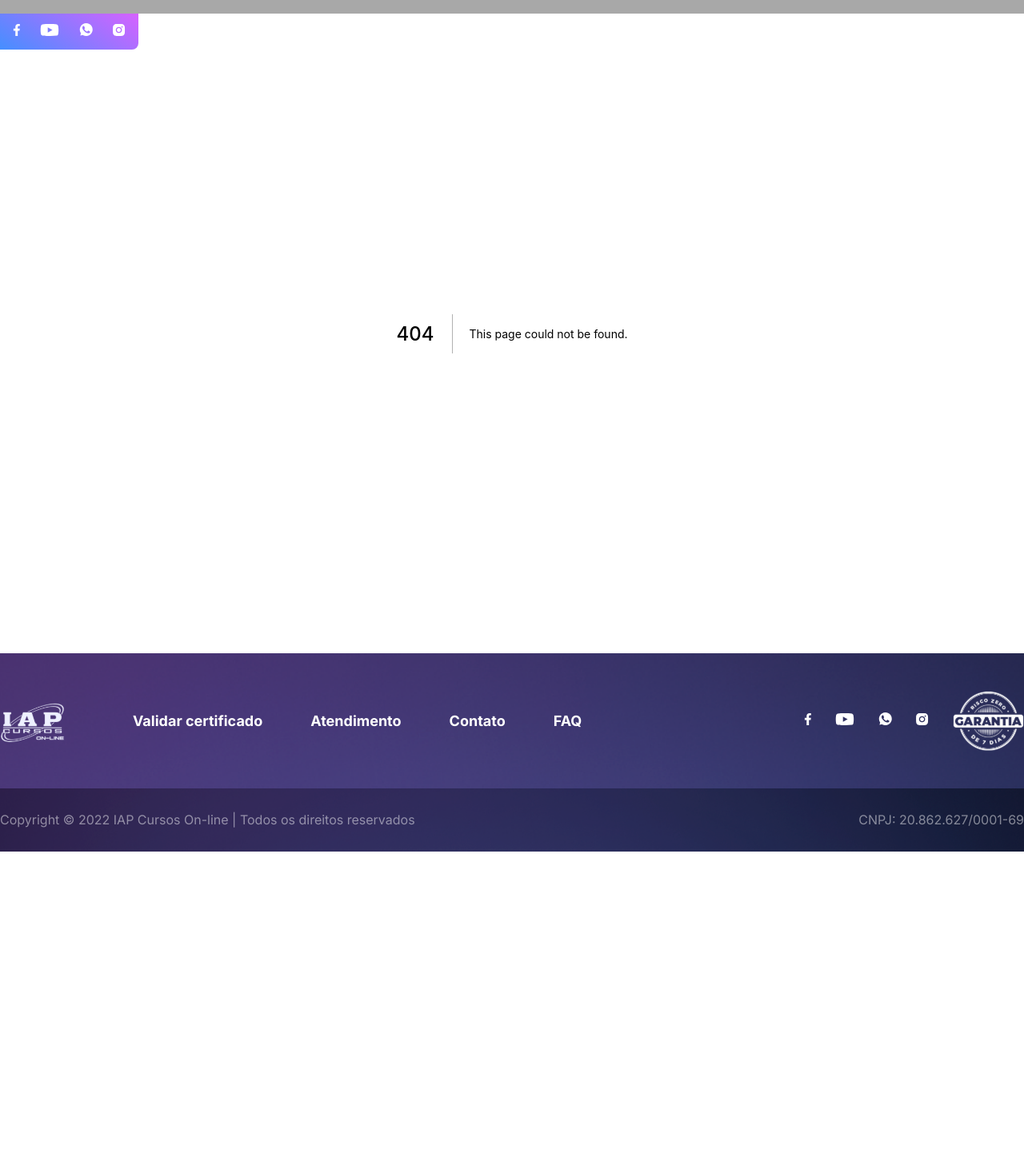
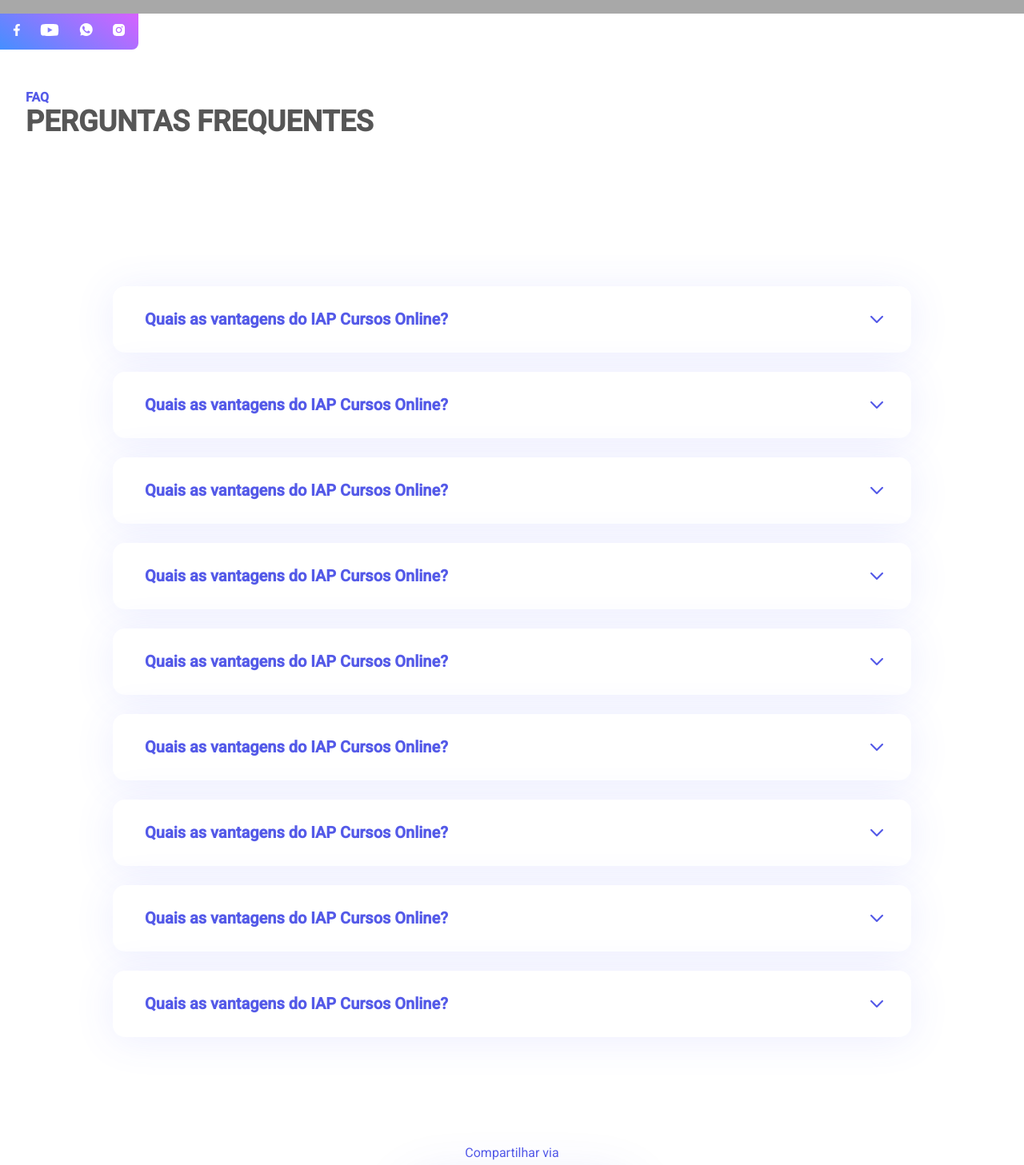
Before and after one commit to lzhudsontoliveira/iap-front-end, a Next.js app: page /perguntas-frequentes in a window 1280 px wide. Before the commit this address had no page. Shown: the part 73-1530 px from the top of the page at 80% size. Before the commit the page ends 1138 px from the top, so only its background shows below. Built offline with nearby package versions, Linux system fonts and the light colour scheme.

Commit message:
feat: create page frequent asks

```diff
--- /dev/null
+++ b/src/pages/perguntas-frequentes/index.tsx
@@ -0,0 +1,126 @@
+import { Accordion } from "../../components/Accordion";
+import { Container } from "../../components/layout/Container";
+import { Share } from "../../components/Share";
+import { Small } from "../../components/Small";
+import { TitleSection } from "../../components/TitleSection";
+import styles from "./styles.module.scss";
+
+export default function FrequentsAsks() {
+  return (
+    <main>
+      <section className={styles["frequent-asks"]}>
+        <Container>
+          <Small className={styles["frequent-asks__small-title"]}>FAQ</Small>
+          <TitleSection className={styles["frequent-asks__title-section"]}>
+            Perguntas Frequentes
+          </TitleSection>
+        </Container>
+      </section>
+
+      <ul className={styles["frequent-asks__list"]}>
+        <li className={styles["frequent-asks__item"]}>
+          <Accordion>
+            {`Quais as vantagens do IAP Cursos Online?`}
+            <p>
+              Lorem Ipsum is simply dummy text of the printing and typesetting
+              industry. Lorem Ipsum has been the industrys standard dummy text
+              ever since the 1500s, when an unknown printer took a galley of
+              type and scrambled it to make a type specimen book.
+            </p>
+          </Accordion>
+        </li>
+        <li className={styles["frequent-asks__item"]}>
+          <Accordion>
+            {`Quais as vantagens do IAP Cursos Online?`}
+            <p>
+              Lorem Ipsum is simply dummy text of the printing and typesetting
+              industry. Lorem Ipsum has been the industrys standard dummy text
+              ever since the 1500s, when an unknown printer took a galley of
+              type and scrambled it to make a type specimen book.
+            </p>
+          </Accordion>
+        </li>
+        <li className={styles["frequent-asks__item"]}>
+          <Accordion>
+            {`Quais as vantagens do IAP Cursos Online?`}
+            <p>
+              Lorem Ipsum is simply dummy text of the printing and typesetting
+              industry. Lorem Ipsum has been the industrys standard dummy text
+              ever since the 1500s, when an unknown printer took a galley of
+              type and scrambled it to make a type specimen book.
+            </p>
+          </Accordion>
+        </li>
+        <li className={styles["frequent-asks__item"]}>
+          <Accordion>
+            {`Quais as vantagens do IAP Cursos Online?`}
+            <p>
+              Lorem Ipsum is simply dummy text of the printing and typesetting
+              industry. Lorem Ipsum has been the industrys standard dummy text
+              ever since the 1500s, when an unknown printer took a galley of
+              type and scrambled it to make a type specimen book.
+            </p>
+          </Accordion>
+        </li>
+        <li className={styles["frequent-asks__item"]}>
+          <Accordion>
+            {`Quais as vantagens do IAP Cursos Online?`}
+            <p>
+              Lorem Ipsum is simply dummy text of the printing and typesetting
+              industry. Lorem Ipsum has been the industrys standard dummy text
+              ever since the 1500s, when an unknown printer took a galley of
+              type and scrambled it to make a type specimen book.
+            </p>
+          </Accordion>
+        </li>
+        <li className={styles["frequent-asks__item"]}>
+          <Accordion>
+            {`Quais as vantagens do IAP Cursos Online?`}
+            <p>
+              Lorem Ipsum is simply dummy text of the printing and typesetting
+              industry. Lorem Ipsum has been the industrys standard dummy text
+              ever since the 1500s, when an unknown printer took a galley of
+              type and scrambled it to make a type specimen book.
+            </p>
+          </Accordion>
+        </li>
+        <li className={styles["frequent-asks__item"]}>
+          <Accordion>
+            {`Quais as vantagens do IAP Cursos Online?`}
+            <p>
+              Lorem Ipsum is simply dummy text of the printing and typesetting
+              industry. Lorem Ipsum has been the industrys standard dummy text
+              ever since the 1500s, when an unknown printer took a galley of
+              type and scrambled it to make a type specimen book.
+            </p>
+          </Accordion>
+        </li>
+        <li className={styles["frequent-asks__item"]}>
+          <Accordion>
+            {`Quais as vantagens do IAP Cursos Online?`}
+            <p>
+              Lorem Ipsum is simply dummy text of the printing and typesetting
+              industry. Lorem Ipsum has been the industrys standard dummy text
+              ever since the 1500s, when an unknown printer took a galley of
+              type and scrambled it to make a type specimen book.
+            </p>
+          </Accordion>
+        </li>
+        <li className={styles["frequent-asks__item"]}>
+          <Accordion>
+            {`Quais as vantagens do IAP Cursos Online?`}
+            <p>
+              Lorem Ipsum is simply dummy text of the printing and typesetting
+              industry. Lorem Ipsum has been the industrys standard dummy text
+              ever since the 1500s, when an unknown printer took a galley of
+              type and scrambled it to make a type specimen book.
+            </p>
+          </Accordion>
+        </li>
+      </ul>
+      <Share
+        className={styles["frequent-asks__share"]}
+      />
+    </main>
+  );
+}
--- /dev/null
+++ b/src/pages/perguntas-frequentes/styles.module.scss
@@ -0,0 +1,30 @@
+.frequent-asks {
+  margin-top: 95px;
+  &__small-title, &__title-section {
+    text-align: left;
+  }
+  &__list {
+    max-width: calc(1030px + 2rem);
+    width: 100%;
+    padding: 0 2rem;
+    list-style: none;
+    margin: 0 auto;
+    margin-top: 185px;
+    @media (max-width: 425px) {
+      margin-top: 65px;
+    }
+  }
+  &__item {
+    & + & {
+      margin-top: 24px;
+    }
+  }
+  &__share {
+    margin-top: 135px;
+    margin-bottom: 135px;
+    @media (max-width: 425px) {
+      margin-top: 120px;
+      margin-bottom: 95px;
+    }
+  }
+}
```
